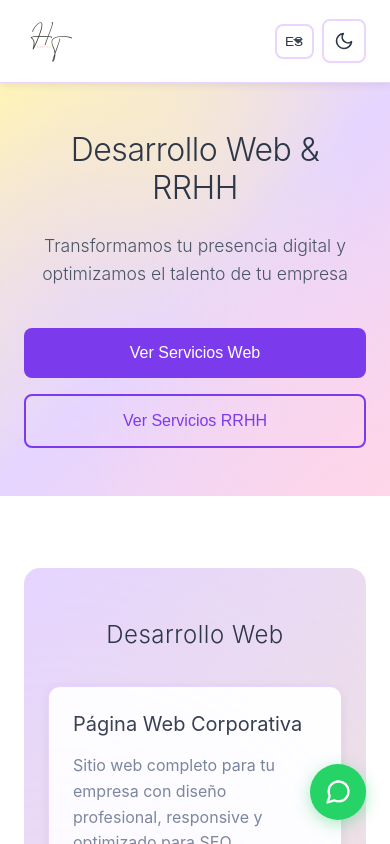
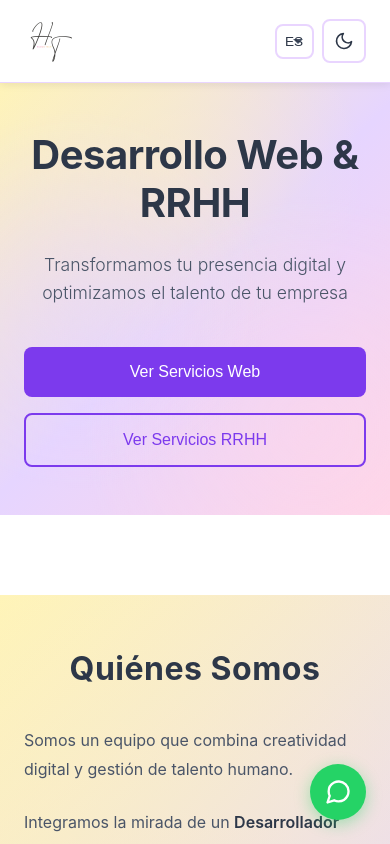
Before and after one commit to JonathanB0291/Consultora-digital-y-RRHH, a React (Vite) app: page / in a window 390 px wide. Shown: the top 844 px of the page. Built offline with nearby package versions, Linux system fonts and the light colour scheme; no server answers.

Commit message:
cambios en orden de prioridades

```diff
--- a/src/App.css
+++ b/src/App.css
@@ -69,8 +69,8 @@
 }
 
 .section-title {
-  font-size: 2rem;
-  font-weight: 300;
+  font-size: 2.5rem;
+  font-weight: 700;
   color: var(--text-primary);
   margin-bottom: 2rem;
   text-align: center;
@@ -79,7 +79,7 @@
 
 @media (max-width: 768px) {
   .section-title {
-    font-size: 1.5rem;
+    font-size: 2rem;
   }
 
   .main-content {
--- a/src/App.jsx
+++ b/src/App.jsx
@@ -19,6 +19,8 @@ function App() {
     <div className="App">
       <Header />
       <Hero />
+      <About />
+
       <main className="main-content">
         <div className="container">
           <section className="section" id="web">
@@ -33,8 +35,6 @@ function App() {
         </div>
       </main>
 
-      <About />
-
       <ContactForm />
 
       <Footer />
--- a/src/components/About.css
+++ b/src/components/About.css
@@ -35,8 +35,8 @@
 }
 
 .about-title {
-  font-size: 2rem;
-  font-weight: 300;
+  font-size: 2.5rem;
+  font-weight: 700;
   color: var(--text-primary);
   margin-bottom: 3rem;
   text-align: center;
@@ -105,7 +105,7 @@
   }
 
   .about-title {
-    font-size: 1.5rem;
+    font-size: 2rem;
     margin-bottom: 2rem;
   }
 
--- a/src/components/ContactForm.css
+++ b/src/components/ContactForm.css
@@ -34,8 +34,8 @@
 }
 
 .contact-title {
-  font-size: 2rem;
-  font-weight: 300;
+  font-size: 2.5rem;
+  font-weight: 700;
   color: var(--text-primary);
   margin-bottom: 1rem;
   text-align: center;
@@ -166,7 +166,7 @@
   }
 
   .contact-title {
-    font-size: 1.75rem;
+    font-size: 2rem;
   }
 
   .contact-subtitle {
--- a/src/components/Footer.jsx
+++ b/src/components/Footer.jsx
@@ -21,9 +21,9 @@ const Footer = () => {
           <div className="footer-section">
             <h4 className="footer-subtitle">{t('footer.services')}</h4>
             <ul className="footer-links">
+              <li><a href="#about">{t('header.nav.about')}</a></li>
               <li><a href="#web">{t('header.nav.web')}</a></li>
               <li><a href="#rrhh">{t('header.nav.rrhh')}</a></li>
-              <li><a href="#about">{t('header.nav.about')}</a></li>
               <li><a href="#contact">{t('header.nav.contact') || 'Contacto'}</a></li>
             </ul>
           </div>
--- a/src/components/Header.jsx
+++ b/src/components/Header.jsx
@@ -25,14 +25,14 @@ const Header = () => {
 
         {/* MENÚ */}
         <nav className="nav-menu">
+          <button onClick={() => scrollToSection('about')} className="nav-link">
+            {t('header.nav.about')}
+          </button>
           <button onClick={() => scrollToSection('web')} className="nav-link">
             {t('header.nav.web')}
           </button>
           <button onClick={() => scrollToSection('rrhh')} className="nav-link">
             {t('header.nav.rrhh')}
-          </button>
-          <button onClick={() => scrollToSection('about')} className="nav-link">
-            {t('header.nav.about')}
           </button>
           <button onClick={() => scrollToSection('contact')} className="nav-link">
             {t('header.nav.contact') || 'Contacto'}
--- a/src/components/Hero.css
+++ b/src/components/Hero.css
@@ -42,8 +42,8 @@
 }
 
 .hero-title {
-  font-size: 3rem;
-  font-weight: 300;
+  font-size: 3.5rem;
+  font-weight: 700;
   color: var(--text-primary);
   margin-bottom: 1.5rem;
   letter-spacing: -0.5px;
@@ -104,7 +104,7 @@
   }
 
   .hero-title {
-    font-size: 2rem;
+    font-size: 2.5rem;
   }
 
   .hero-subtitle {
```
